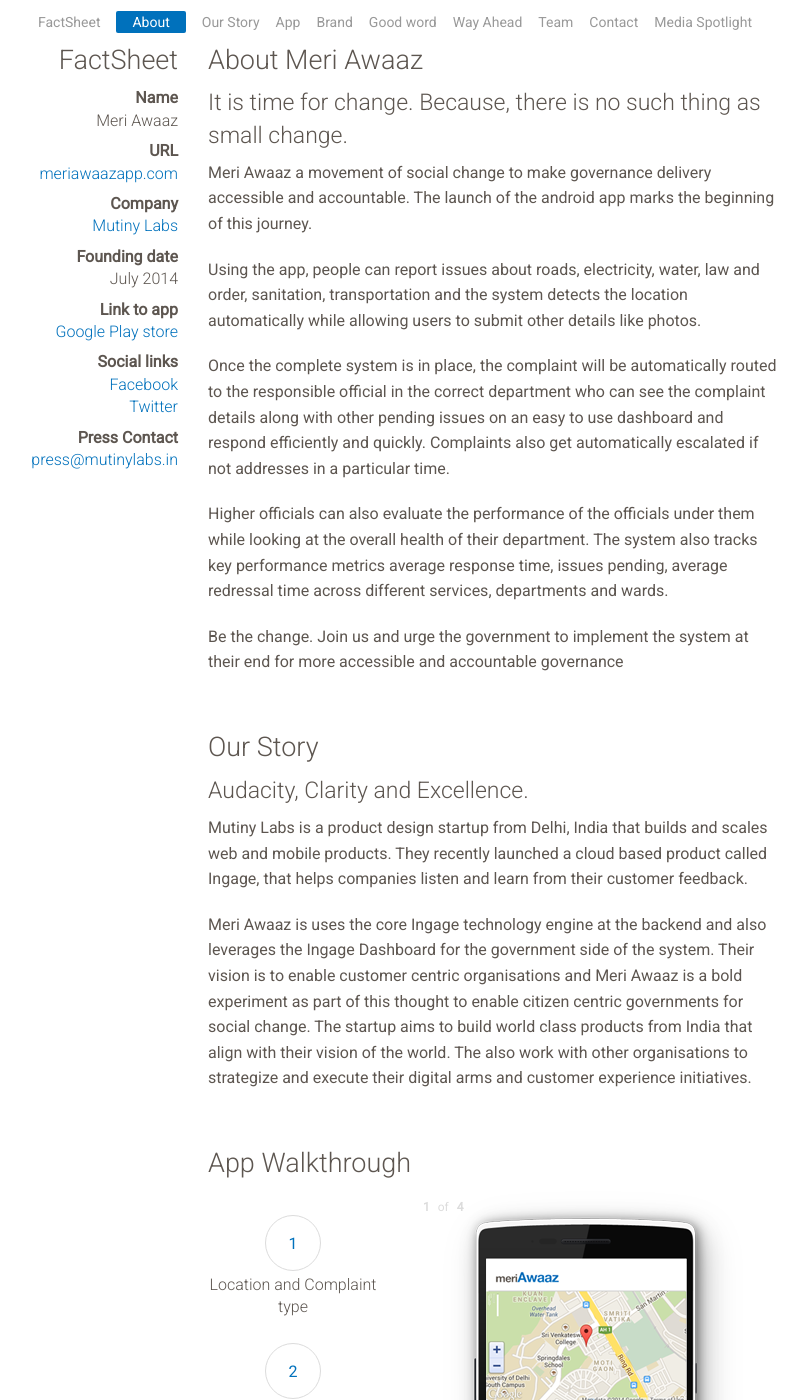
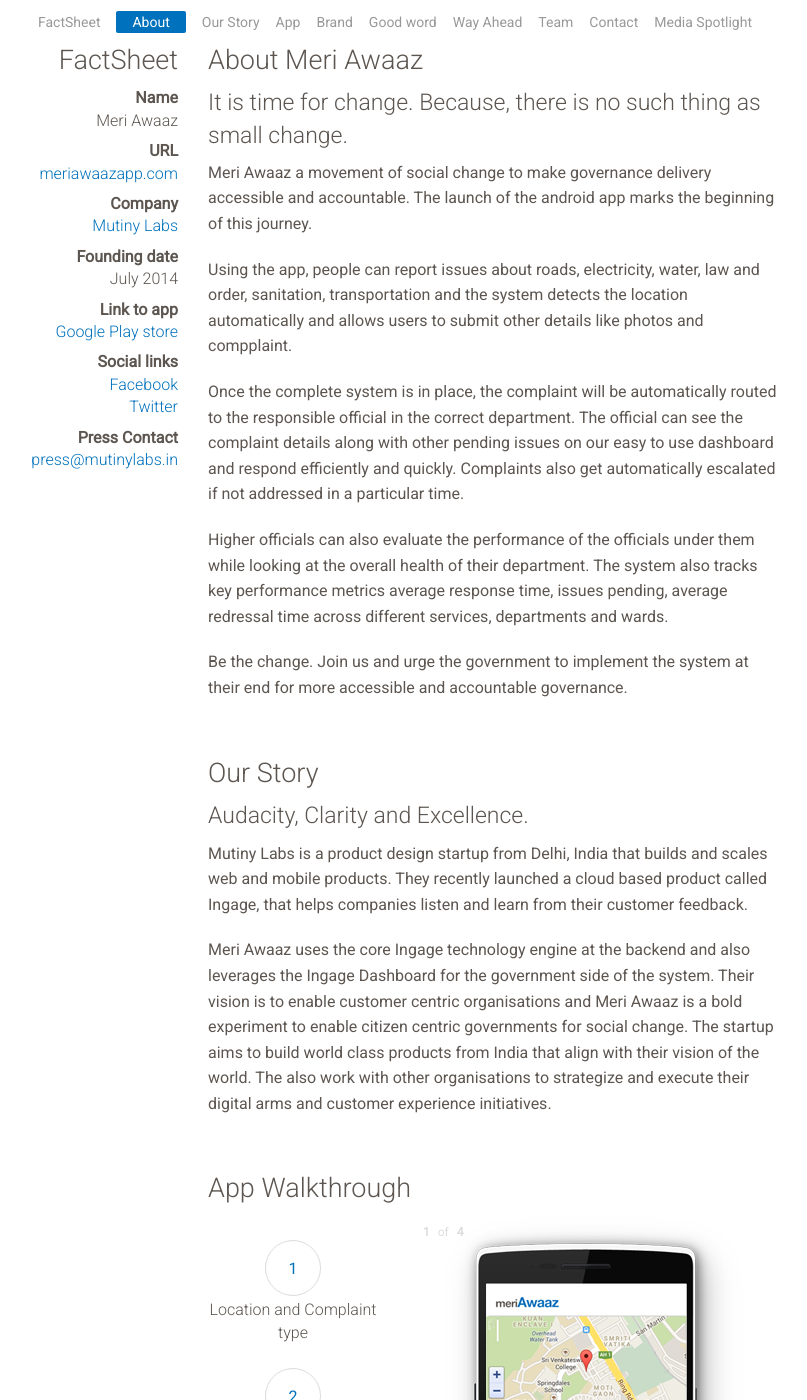
Before and after one commit to AdityaNayak/meriawaazapp, a Jekyll site: the page built from press.html, in a window 1280 px wide and 1400 px high, scrolled down 297 px. Shown: the whole window, without its empty margins (247-1054 px from the left). Built offline with Jekyll 4.4.1, drawn with Linux system fonts in a browser that asks for light colours; Markdown is read by kramdown in place of the engine named in the settings.

Commit message:
typo fixes

```diff
--- a/_layouts/press.html
+++ b/_layouts/press.html
@@ -79,16 +79,16 @@
         <h3 data-magellan-destination="2">About Meri Awaaz</h3>
         <h4>It is time for change. Because, there is no such thing as small change.</h4>
         <p>Meri Awaaz a movement of social change to make governance delivery accessible and accountable. The launch of the android app marks the beginning of this journey. </p>
-        <p>Using the app, people can report issues about roads, electricity, water, law and order, sanitation, transportation and the system detects the location automatically while allowing users to submit other details like photos. </p>
-        <p>Once the complete system is in place, the complaint will be automatically routed to the responsible official in the correct department who can see the complaint details along with other pending issues on an easy to use dashboard and respond efficiently and quickly. Complaints also get automatically escalated if not addresses in a particular time.</p>
+        <p>Using the app, people can report issues about roads, electricity, water, law and order, sanitation, transportation and the system detects the location automatically and allows users to submit other details like photos and compplaint.</p>
+        <p>Once the complete system is in place, the complaint will be automatically routed to the responsible official in the correct department. The official can see the complaint details along with other pending issues on our easy to use dashboard and respond efficiently and quickly. Complaints also get automatically escalated if not addressed in a particular time.</p>
         <p>Higher officials can also evaluate the performance of the officials under them while looking at the overall health of their department. The system also tracks key performance metrics average response time, issues pending, average redressal time across different services, departments and wards.</p>
-        <p>Be the change. Join us and urge the government to implement the system at their end for more accessible and accountable governance</p>
+        <p>Be the change. Join us and urge the government to implement the system at their end for more accessible and accountable governance.</p>
 
         <a name="3"></a>
         <h3 data-magellan-destination="3">Our Story</h3>
         <h4>Audacity, Clarity and Excellence.</h4>
         <p>Mutiny Labs is a product design startup from Delhi, India that builds and scales web and mobile products. They recently launched a cloud based product called Ingage, that helps companies listen and learn from their customer feedback.</p>
-        <p>Meri Awaaz is uses the core Ingage technology engine at the backend and also leverages the Ingage Dashboard for the government side of the system. Their vision is to enable customer centric organisations and Meri Awaaz is a bold experiment as part of this thought to enable citizen centric governments for social change. The startup aims to build world class products from India that align with their vision of the world. The also work with other organisations to strategize and execute their digital arms and customer experience initiatives.</p>
+        <p>Meri Awaaz uses the core Ingage technology engine at the backend and also leverages the Ingage Dashboard for the government side of the system. Their vision is to enable customer centric organisations and Meri Awaaz is a bold experiment to enable citizen centric governments for social change. The startup aims to build world class products from India that align with their vision of the world. The also work with other organisations to strategize and execute their digital arms and customer experience initiatives.</p>
 
         <a name="4"></a>
         <h3 data-magellan-destination="4">App Walkthrough</h3>
```
